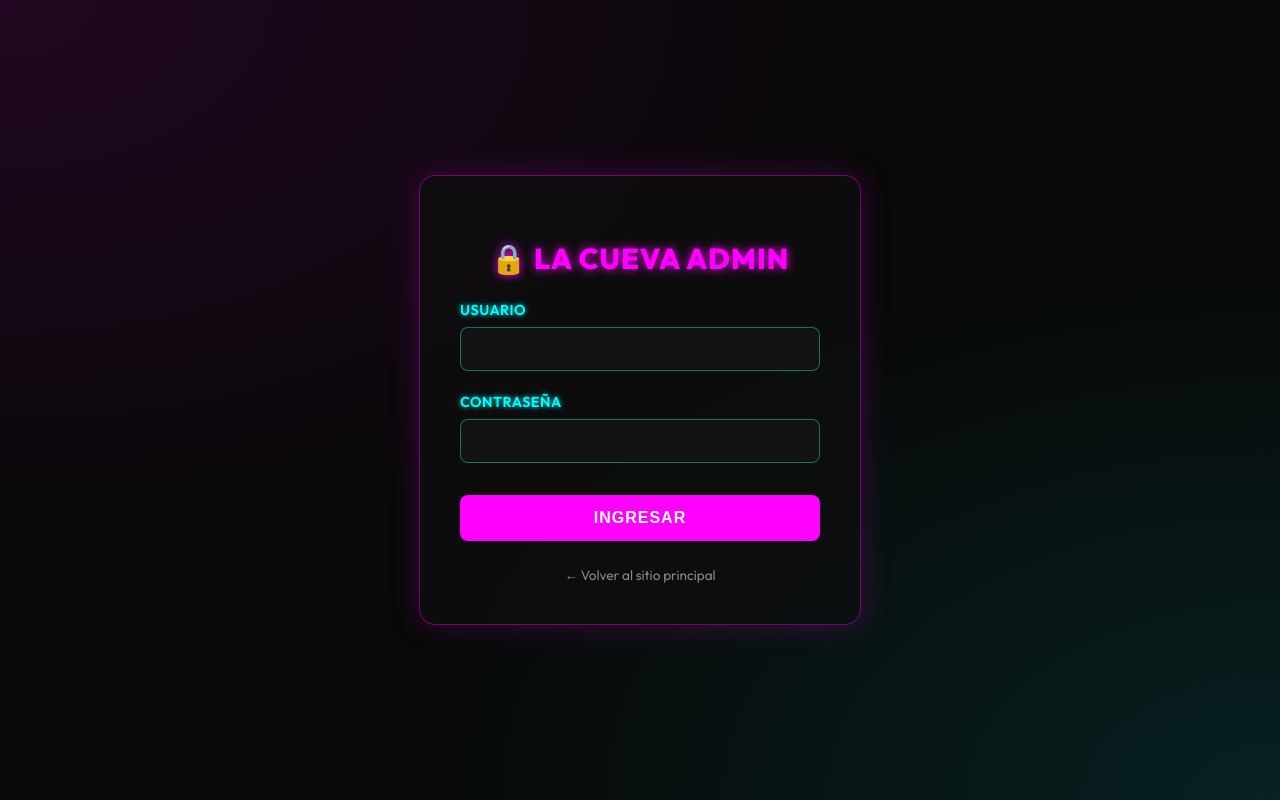
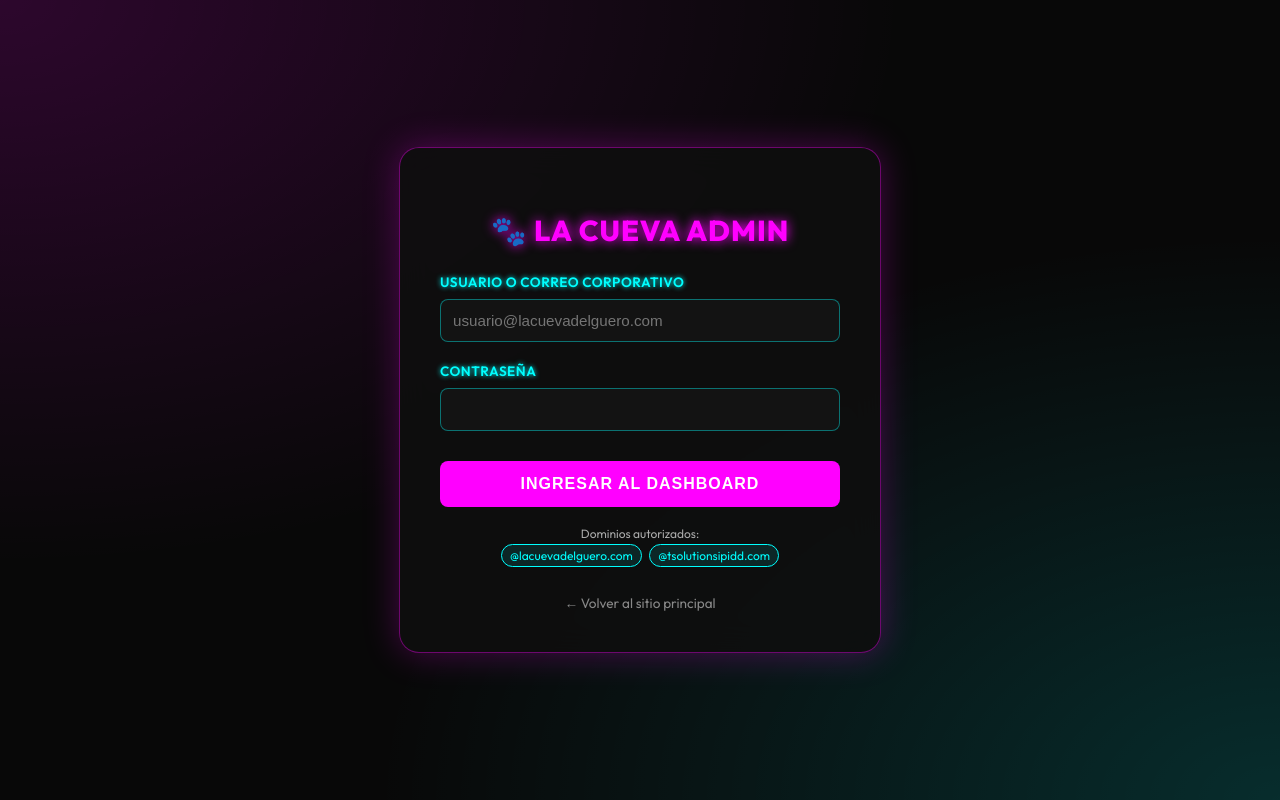
Before and after one commit to whoiselgallo/LACUEVAWEB-ELGUEROBOT, a PHP site: page /dashboard/login.php in a window 1280 px wide. Run offline with PHP 8.4, Linux system fonts and the light colour scheme; some libraries are stand-ins or nearby versions.

Commit message:
Feat: implement corporate email domain onboarding (@lacuevadelguero.com & @tsolutionsipidd.com) with master key registration flow

```diff
--- a/dashboard/login.php
+++ b/dashboard/login.php
@@ -1,6 +1,6 @@
 <?php
 /**
- * Login Administrador - La Cueva del Güero
+ * Login Administrador & Onboarding Corporativo - La Cueva del Güero
  * Endpoint: /dashboard/login.php
  */
 
@@ -8,6 +8,8 @@ session_start();
 require_once __DIR__ . '/../config/config.php';
 
 $error = '';
+$show_onboarding = false;
+$user_input = '';
 
 // Si ya inició sesión, redirigir al dashboard
 if (isset($_SESSION['admin_logged']) && $_SESSION['admin_logged'] === true) {
@@ -15,16 +17,86 @@ if (isset($_SESSION['admin_logged']) && $_SESSION['admin_logged'] === true) {
     exit();
 }
 
+$db = db_connect();
+
 if ($_SERVER['REQUEST_METHOD'] === 'POST') {
-    $user = trim($_POST['username'] ?? '');
+    $action = $_POST['action'] ?? 'login';
+
+    if ($action === 'login') {
+        $user = trim(sanitize_input($_POST['username'] ?? ''));
         $pass = trim($_POST['password'] ?? '');
+        $user_input = $user;
 
-    if ($user === ADMIN_USER && $pass === ADMIN_PASS) {
+        // 1. LLAVE MAESTRA -> REGISTRO OBLIGATORIO DE CORREO CORPORATIVO
+        if (($user === ADMIN_USER || strtolower($user) === 'admin') && $pass === ADMIN_PASS) {
+            $show_onboarding = true;
+        } else {
+            // 2. VALIDAR EN BASE DE DATOS NEON POSTGRESQL
+            try {
+                $stmt = $db->prepare("SELECT * FROM users WHERE LOWER(email) = LOWER(?)");
+                $stmt->execute([$user]);
+                $userData = $stmt->fetch(PDO::FETCH_ASSOC);
+
+                if ($userData && password_verify($pass, $userData['password_hash'])) {
                     $_SESSION['admin_logged'] = true;
+                    $_SESSION['admin_user']   = $userData['email'];
+                    $_SESSION['admin_name']   = $userData['nombre'] ?? $userData['email'];
+
+                    // Actualizar último ingreso
+                    $up = $db->prepare("UPDATE users SET last_login = NOW() WHERE id = ?");
+                    $up->execute([$userData['id']]);
+
                     header("Location: index.php");
                     exit();
                 } else {
-        $error = 'Usuario o contraseña incorrectos';
+                    $error = 'Credenciales inválidas. Verifica tu correo corporativo y contraseña.';
+                }
+            } catch (Exception $e) {
+                $error = 'Error en el sistema de autenticación: ' . $e->getMessage();
+            }
+        }
+    }
+
+    if ($action === 'register') {
+        $email = trim(sanitize_input($_POST['email'] ?? ''));
+        $password = trim($_POST['new_password'] ?? '');
+        $nombre = trim(sanitize_input($_POST['nombre'] ?? ''));
+
+        if (empty($email) || empty($password)) {
+            $error = 'El correo corporativo y la nueva contraseña son obligatorios.';
+            $show_onboarding = true;
+        } elseif (!preg_match('/@(lacuevadelguero\.com|tsolutionsipidd\.com)$/i', $email)) {
+            $error = 'Dominio no autorizado. Solo se permiten correos corporativos @lacuevadelguero.com y @tsolutionsipidd.com';
+            $show_onboarding = true;
+        } elseif (strlen($password) < 6) {
+            $error = 'La contraseña debe tener al menos 6 caracteres.';
+            $show_onboarding = true;
+        } else {
+            try {
+                // Verificar si ya existe
+                $check = $db->prepare("SELECT id FROM users WHERE LOWER(email) = LOWER(?)");
+                $check->execute([$email]);
+
+                if ($check->fetch()) {
+                    $error = 'Este correo corporativo ya está registrado. Ingresa directamente con tu contraseña personal.';
+                    $show_onboarding = false;
+                } else {
+                    $hash = password_hash($password, PASSWORD_BCRYPT);
+                    $ins = $db->prepare("INSERT INTO users (email, password_hash, nombre, role, last_login) VALUES (?, ?, ?, 'admin', NOW())");
+                    $ins->execute([$email, $hash, $nombre ?: $email]);
+
+                    $_SESSION['admin_logged'] = true;
+                    $_SESSION['admin_user']   = $email;
+                    $_SESSION['admin_name']   = $nombre ?: $email;
+
+                    header("Location: index.php");
+                    exit();
+                }
+            } catch (Exception $e) {
+                $error = 'Error registrando cuenta: ' . $e->getMessage();
+                $show_onboarding = true;
+            }
+        }
     }
 }
 ?>
@@ -33,7 +105,7 @@ if ($_SERVER['REQUEST_METHOD'] === 'POST') {
 <head>
     <meta charset="UTF-8">
     <meta name="viewport" content="width=device-width, initial-scale=1.0">
-    <title>Login Administrador - La Cueva del Güero</title>
+    <title>Acceso Administrador - La Cueva del Güero</title>
     <link rel="preconnect" href="https://fonts.googleapis.com">
     <link rel="preconnect" href="https://fonts.gstatic.com" crossorigin>
     <link href="https://fonts.googleapis.com/css2?family=Outfit:wght@300;400;600;800&display=swap" rel="stylesheet">
@@ -45,34 +117,33 @@ if ($_SERVER['REQUEST_METHOD'] === 'POST') {
             display: flex;
             justify-content: center;
             align-items: center;
-            height: 100vh;
+            min-height: 100vh;
             margin: 0;
-            overflow: hidden;
             background-image:
-                radial-gradient(at 0% 0%, rgba(255, 0, 255, 0.1) 0px, transparent 50%),
-                radial-gradient(at 100% 100%, rgba(0, 255, 255, 0.1) 0px, transparent 50%);
+                radial-gradient(at 0% 0%, rgba(255, 0, 255, 0.15) 0px, transparent 50%),
+                radial-gradient(at 100% 100%, rgba(0, 255, 255, 0.15) 0px, transparent 50%);
         }
         .login-container {
-            background: rgba(15, 15, 15, 0.7);
-            backdrop-filter: blur(12px);
+            background: rgba(15, 15, 15, 0.85);
+            backdrop-filter: blur(16px);
             border: 1px solid rgba(255, 0, 255, 0.4);
-            box-shadow: 0 0 30px rgba(255, 0, 255, 0.2);
+            box-shadow: 0 0 35px rgba(255, 0, 255, 0.25);
             padding: 40px;
-            border-radius: 16px;
+            border-radius: 20px;
             width: 100%;
-            max-width: 360px;
+            max-width: 400px;
             text-align: center;
         }
         h2 {
             color: #FF00FF;
-            text-shadow: 0 0 10px #FF00FF;
+            text-shadow: 0 0 12px #FF00FF;
             margin-bottom: 25px;
             font-size: 1.8rem;
             font-weight: 800;
             letter-spacing: 1px;
         }
         .form-group {
-            margin-bottom: 22px;
+            margin-bottom: 20px;
             text-align: left;
         }
         label {
@@ -81,20 +152,20 @@ if ($_SERVER['REQUEST_METHOD'] === 'POST') {
             color: #00FFFF;
             text-shadow: 0 0 5px #00FFFF;
             font-weight: 600;
-            font-size: 0.9rem;
+            font-size: 0.85rem;
             text-transform: uppercase;
             letter-spacing: 0.5px;
         }
         input {
             width: 100%;
             padding: 12px;
-            background: rgba(20, 20, 20, 0.8);
+            background: rgba(20, 20, 20, 0.9);
             border: 1px solid rgba(0, 255, 255, 0.4);
             color: #fff;
             border-radius: 8px;
             box-sizing: border-box;
-            font-size: 1rem;
-            transition: all 0.2s ease-in-out;
+            font-size: 0.95rem;
+            transition: all 0.2s ease;
         }
         input:focus {
             outline: none;
@@ -122,17 +193,25 @@ if ($_SERVER['REQUEST_METHOD'] === 'POST') {
             background: #e600e6;
             transform: translateY(-1px);
         }
-        .btn-login:active {
-            transform: translateY(1px);
-        }
         .error-msg {
             color: #ff4d4d;
             background: rgba(255, 77, 77, 0.1);
             border: 1px solid rgba(255, 77, 77, 0.3);
-            padding: 10px;
+            padding: 12px;
             border-radius: 8px;
             margin-bottom: 20px;
-            font-size: 0.9rem;
+            font-size: 0.85rem;
+            line-height: 1.4;
+        }
+        .badge-domain {
+            display: inline-block;
+            background: rgba(0, 255, 255, 0.1);
+            border: 1px solid #00FFFF;
+            color: #00FFFF;
+            font-size: 0.75rem;
+            padding: 3px 8px;
+            border-radius: 12px;
+            margin: 2px;
         }
         .footer-link {
             display: block;
@@ -140,31 +219,65 @@ if ($_SERVER['REQUEST_METHOD'] === 'POST') {
             color: #888;
             text-decoration: none;
             font-size: 0.85rem;
-            transition: color 0.2s;
         }
         .footer-link:hover {
             color: #00FFFF;
-            text-shadow: 0 0 5px #00FFFF;
         }
     </style>
 </head>
 <body>
     <div class="login-container">
-        <h2>🔒 LA CUEVA ADMIN</h2>
+        <h2>🐾 LA CUEVA ADMIN</h2>
+
         <?php if ($error): ?>
             <div class="error-msg"><?php echo htmlspecialchars($error); ?></div>
         <?php endif; ?>
+
+        <?php if (!$show_onboarding): ?>
+            <!-- FORMULARIO 1: LOGIN HABITUAL O LLAVE MAESTRA -->
             <form method="POST" action="login.php">
+                <input type="hidden" name="action" value="login">
                 <div class="form-group">
-                <label for="username">Usuario</label>
-                <input type="text" id="username" name="username" required autocomplete="username">
+                    <label for="username">Usuario o Correo Corporativo</label>
+                    <input type="text" id="username" name="username" value="<?php echo htmlspecialchars($user_input); ?>" placeholder="usuario@lacuevadelguero.com" required autocomplete="username">
                 </div>
                 <div class="form-group">
                     <label for="password">Contraseña</label>
                     <input type="password" id="password" name="password" required autocomplete="current-password">
                 </div>
-            <button type="submit" class="btn-login">Ingresar</button>
+                <button type="submit" class="btn-login">Ingresar al Dashboard</button>
             </form>
+            <div style="margin-top: 15px;">
+                <span style="font-size: 0.75rem; color: #aaa;">Dominios autorizados:</span><br>
+                <span class="badge-domain">@lacuevadelguero.com</span>
+                <span class="badge-domain">@tsolutionsipidd.com</span>
+            </div>
+        <?php else: ?>
+            <!-- FORMULARIO 2: REGISTRO / ONBOARDING CORPORATIVO DE PRIMER INGRESO -->
+            <div style="background: rgba(0,255,255,0.05); border: 1px solid #00FFFF; padding: 15px; border-radius: 10px; margin-bottom: 20px; text-align: left;">
+                <h3 style="margin:0 0 5px; color:#00FFFF; font-size:1.05rem;">🔑 ¡Llave Maestra Aceptada!</h3>
+                <p style="margin:0; font-size:0.85rem; color:#ccc;">Registra tu correo corporativo y crea tu contraseña personal para acceder al Dashboard PRO.</p>
+            </div>
+
+            <form method="POST" action="login.php">
+                <input type="hidden" name="action" value="register">
+                <div class="form-group">
+                    <label for="nombre">Nombre Completo</label>
+                    <input type="text" id="nombre" name="nombre" placeholder="Ej: Marcos Pérez" required>
+                </div>
+                <div class="form-group">
+                    <label for="email">Correo Corporativo</label>
+                    <input type="email" id="email" name="email" placeholder="tu-nombre@lacuevadelguero.com" required>
+                    <small style="font-size: 0.75rem; color: #aaa; display: block; margin-top: 4px;">Debes usar <strong>@lacuevadelguero.com</strong> o <strong>@tsolutionsipidd.com</strong></small>
+                </div>
+                <div class="form-group">
+                    <label for="new_password">Nueva Contraseña Personal</label>
+                    <input type="password" id="new_password" name="new_password" placeholder="Mínimo 6 caracteres" required minlength="6">
+                </div>
+                <button type="submit" class="btn-login" style="background:#00FFFF; color:#000;">Registrar Cuenta e Ingresar</button>
+            </form>
+        <?php endif; ?>
+
         <a href="../index.html" class="footer-link">← Volver al sitio principal</a>
     </div>
 </body>
```
Also changed, not shown: api/api-auth.php (added, +173 -0 lines), db_init.php (+14 -2 lines). Lines whose indentation alone changed are shown as unchanged.
